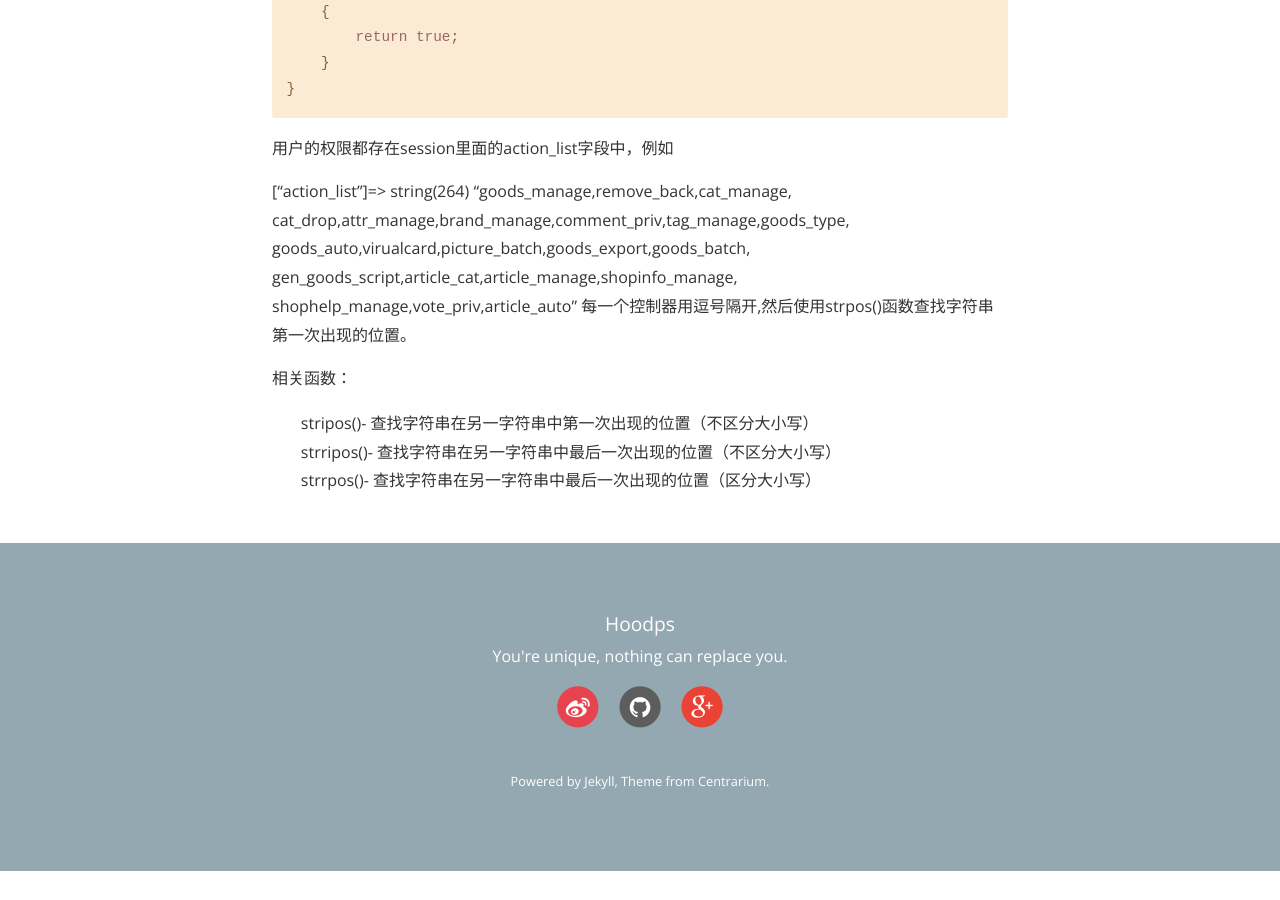
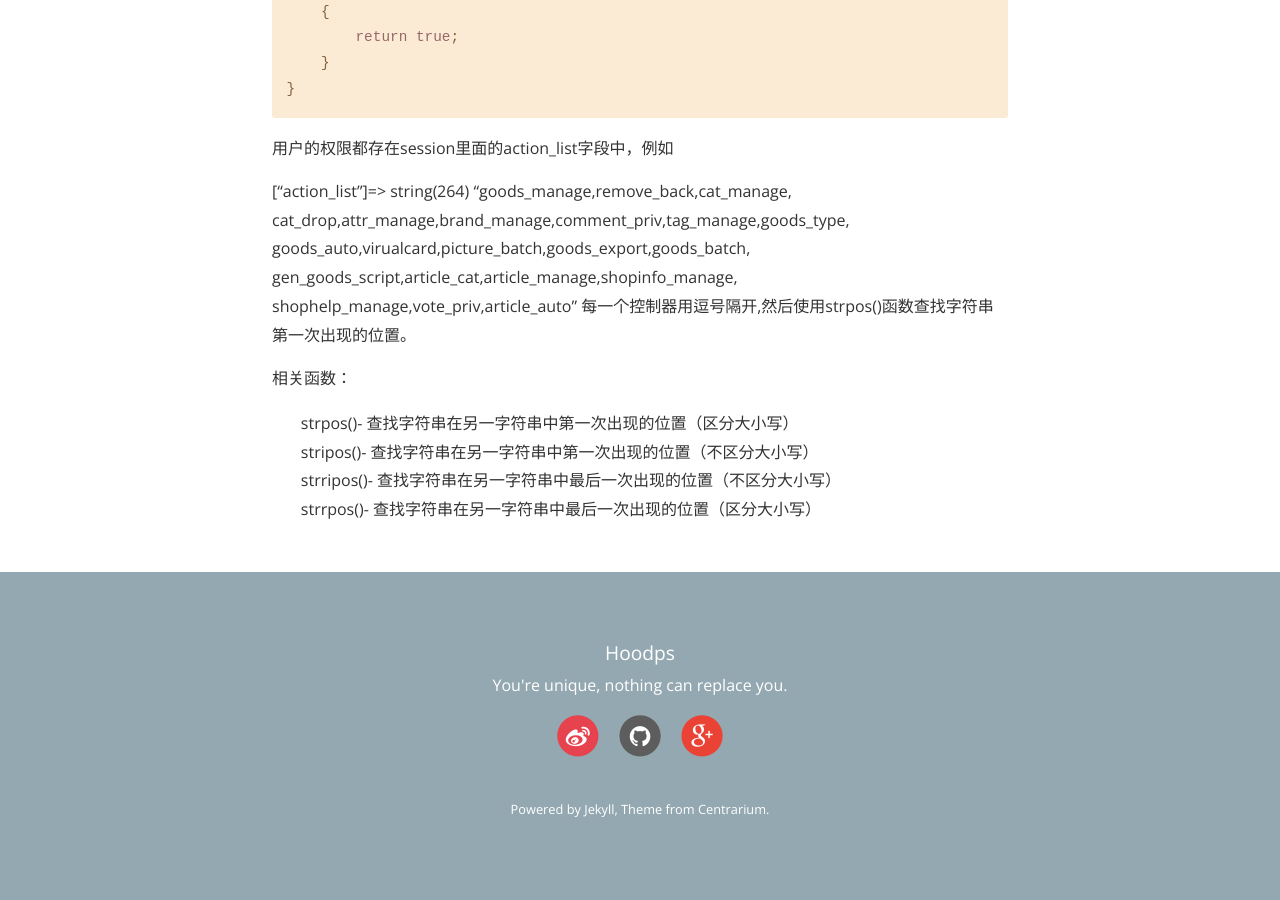
Before and after one commit to Hoodps/myblog, a Jekyll site: the page built from _posts/2016-06-14-php-strpos.markdown, in a window 1280 px wide and 900 px high, scrolled down 1298 px. Built offline with Jekyll 4.4.1, drawn with Linux system fonts in a browser that asks for light colours; before the commit the page ends 2169 px from its top, so only the background shows below that.

Commit message:
first post

```diff
--- a/_posts/2016-06-14-php-strpos.markdown
+++ b/_posts/2016-06-14-php-strpos.markdown
@@ -58,6 +58,7 @@ categories: PHP
 
 相关函数：
 
+ - strpos()- 查找字符串在另一字符串中第一次出现的位置（区分大小写）
  - stripos()- 查找字符串在另一字符串中第一次出现的位置（不区分大小写）
  - strripos()- 查找字符串在另一字符串中最后一次出现的位置（不区分大小写）
  - strrpos()- 查找字符串在另一字符串中最后一次出现的位置（区分大小写）
```
